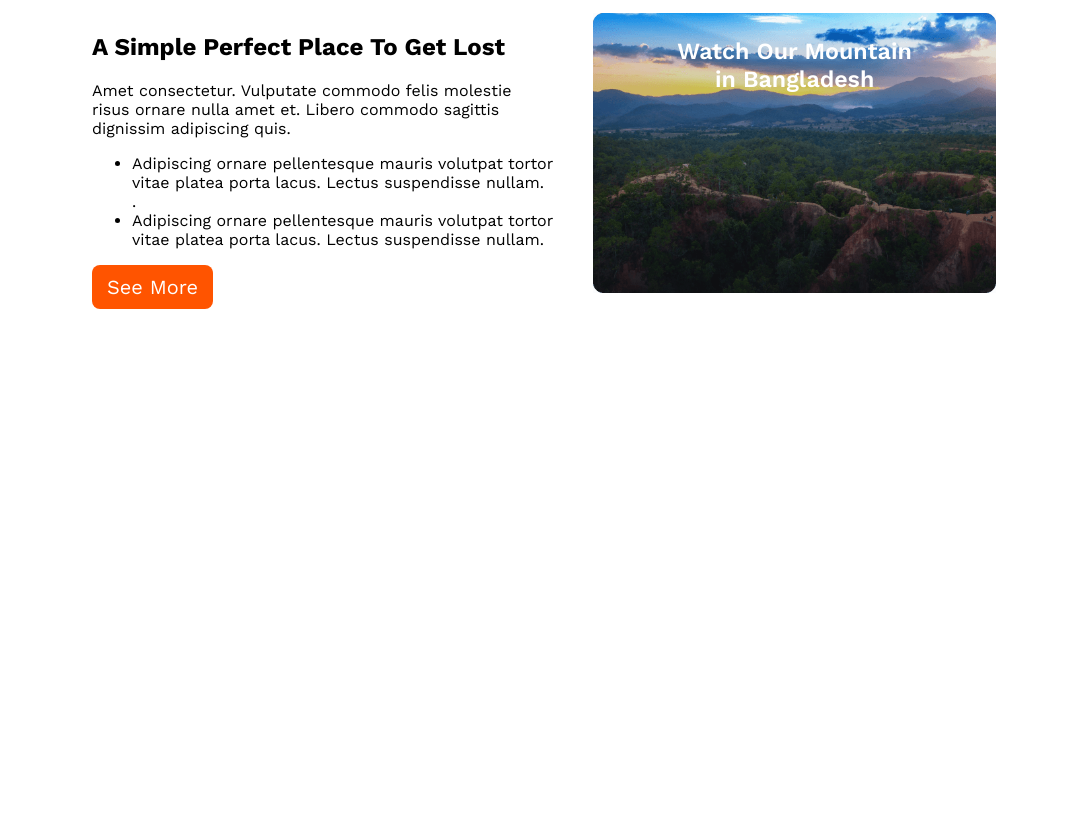
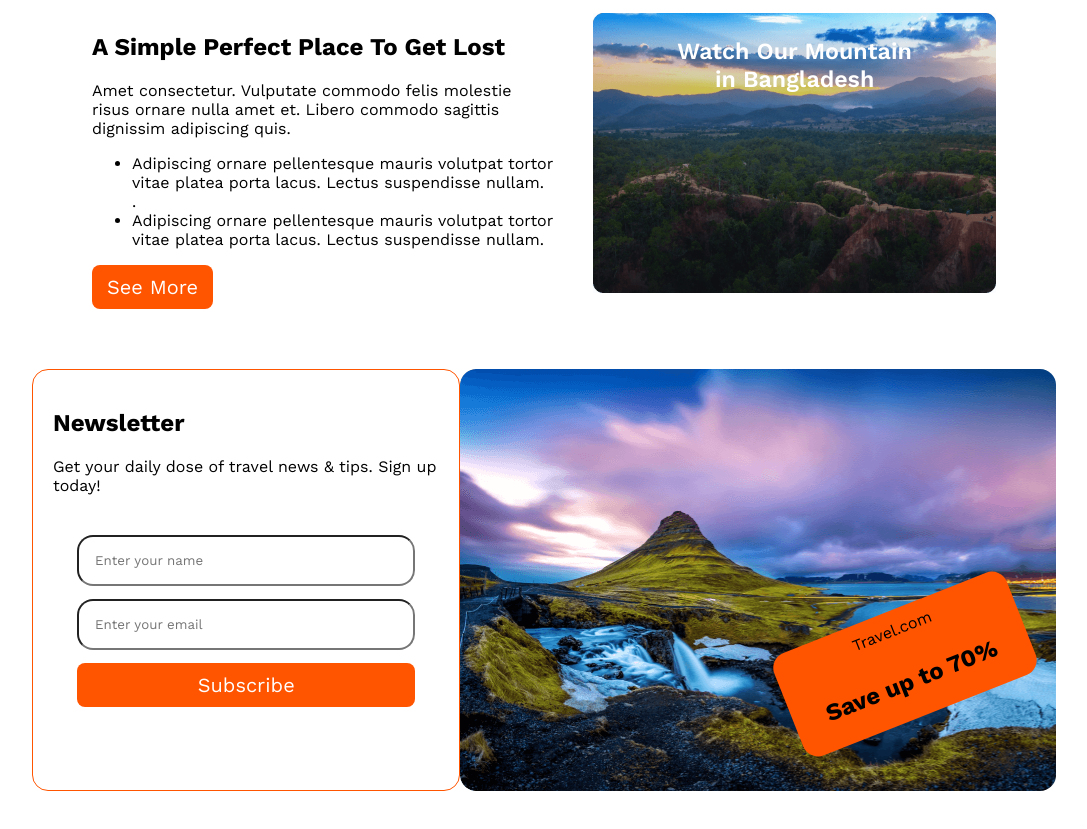
Before and after one commit to m0st0fa/Trevel-your-destination, a plain HTML site: page index.html in a window 1280 px wide. Shown: the part 4557-5386 px from the top of the page, without its empty margins (96-1183 px from the left). Before the commit the page ends 4926 px from the top, so only its background shows below. Drawn offline with nearby package versions, Linux system fonts and the light colour scheme.

Commit message:
Newsletter add

```diff
--- a/index.css
+++ b/index.css
@@ -372,7 +372,8 @@ header {
 .perfect-place {
     padding: 10px;
 }
-.perfect-place-text{
+
+.perfect-place-text {
     position: relative;
     margin-top: -260px;
     font-size: 1.45rem;
@@ -380,3 +381,61 @@ header {
     color: #FFF;
     text-align: center;
 }
+
+/* Newsletter section */
+.Newsletter-section {
+    display: flex;
+    justify-content: space-between;
+    max-width: 1160px;
+    margin: 50px 120px;
+}
+
+.newsletter form {
+    display: flex;
+    flex-direction: column;
+    padding: 1.5rem;
+}
+
+.name {
+    padding: 1rem;
+    margin-bottom: 0.8rem;
+    border-radius: 1rem;
+
+}
+
+.email {
+    padding: 1rem;
+    margin-bottom: .8rem;
+    border-radius: 1rem;
+
+}
+
+.newsletter {
+    padding: 1.25rem;
+    border-radius: 16px;
+    border: 1px solid #FF5400;
+}
+
+.newsletter-image {
+    border-radius: 16px;
+    background: url("/Images/Rectangle\ 8\ \(1\).png"), lightgray 50% / cover no-repeat;
+    width: 672px;
+    height: 422px;
+}
+
+.save-70 {
+    border-radius: 16px;
+    background: #FF5400;
+    width: 250px;
+    height: 110px;
+    transform: rotate(-21.628deg);
+    margin-top: 15rem;
+    margin-left: 20rem;
+}
+.save-70 p{
+    text-align: center;
+    padding: 10px;
+}
+.save-70 h1{
+    text-align: center;
+}
--- a/index.html
+++ b/index.html
@@ -237,6 +237,27 @@
         </div>
     </section>
 
+    <!-- Newsletter section  -->
+    <section class="Newsletter-section">
+        <div class="newsletter">
+            <h1>Newsletter</h1>
+            <p>Get your daily dose of travel news & tips. Sign up today!</p>
+            <form>
+                <input type="text" class="name" name="name" placeholder="Enter your name">
+                <input type="email" class="email" name="email" placeholder="Enter your email">
+                <button type="submit" class="btn-primary">Subscribe</button>
+            </form>
+        </div>
+
+        <div class="newsletter-image">
+            <div class="save-70">
+                <p>Travel.com</p>
+                <h1>Save up to 70%</h1>
+            </div>
+        </div>
+        </div>
+    </section>
+
 
 
 
```
